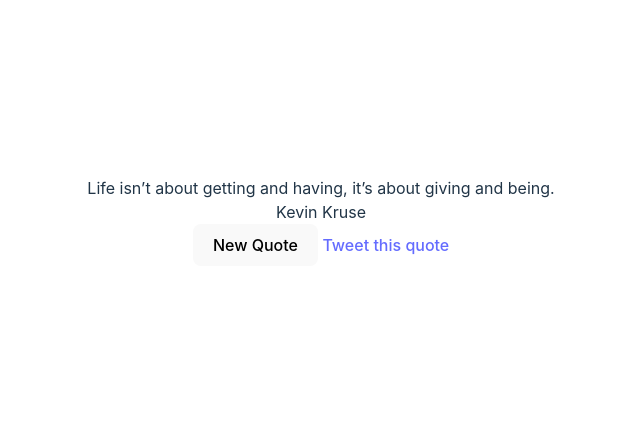
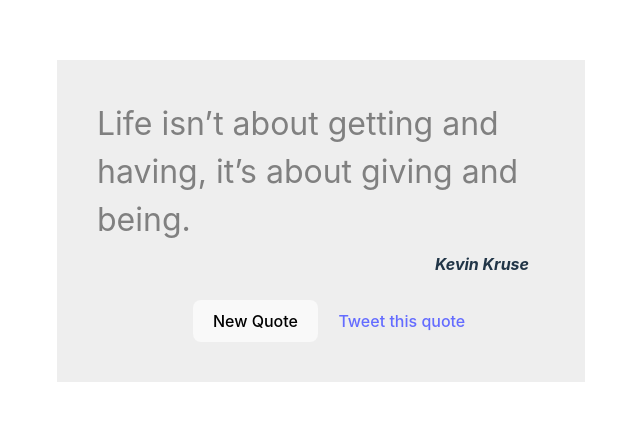
Before and after one commit to AbraaoAlves/FCC-frontend-projects, a React (Vite) app: page /quotes in a window 1280 px wide. Shown: the part 179-600 px from the top of the page, without its empty margins (319-959 px from the left). Built offline with nearby package versions, Linux system fonts and the light colour scheme.

Commit message:
style: add quote-box components

```diff
--- /dev/null
+++ b/src/components/Box.tsx
@@ -0,0 +1,29 @@
+import styled from "@emotion/styled";
+
+export const Box = styled.div`
+	text-align: center;
+  background: #eee;
+  width: 100%;
+  max-width: 30em;
+  padding: 1.5em;
+`;
+
+export const BoxText = styled.div`
+  font-size: 2em;
+  text-align: start;
+  color: gray;
+  margin: 0.5em;
+`;
+
+export const BoxAuthor = styled.div`
+  font-style: italic;
+  font-weight: bold;
+  text-align: end;
+  margin: -0.5em 2em 0.5em 0;
+  color: #213547;
+`;
+
+export const BoxButton = styled.button`
+  font-family: inherit;
+  margin: 1em;
+`;
--- a/src/pages/Quotes/Quote.jsx
+++ b/src/pages/Quotes/Quote.jsx
@@ -1,5 +1,6 @@
 import { useState } from 'react';
 import { getNewQuote, quotes } from './utils';
+import { Box, BoxAuthor, BoxButton, BoxText } from '../../components/Box';
 
 const initQuote = quotes[0];
 
@@ -8,20 +9,20 @@ export function Quote() {
   const [quote, setQuote] = useState(initQuote);
 
   return (
-    <div id="quote-box" data-testid="quote-box">
-      <div id="text" data-testid="text">
+    <Box id="quote-box" data-testid="quote-box">
+      <BoxText id="text" data-testid="text">
         {quote.text}
-      </div>
-      <div id="author" data-testid="author">
+      </BoxText>
+      <BoxAuthor id="author" data-testid="author">
         {quote.author}
-      </div>
-      <button id="new-quote" data-testid="new-quote" onClick={() => {
+      </BoxAuthor>
+      <BoxButton id="new-quote" data-testid="new-quote" onClick={() => {
         setQuote(getNewQuote(quote.text));
       }}>
           New Quote
-      </button>
+      </BoxButton>
 
       <a href="https://twitter.com/intent/tweet" target="_blank" id="tweet-quote" data-testid="tweet-quote"> Tweet this quote</a>
-    </div>
+    </Box>
   )
 }
```
